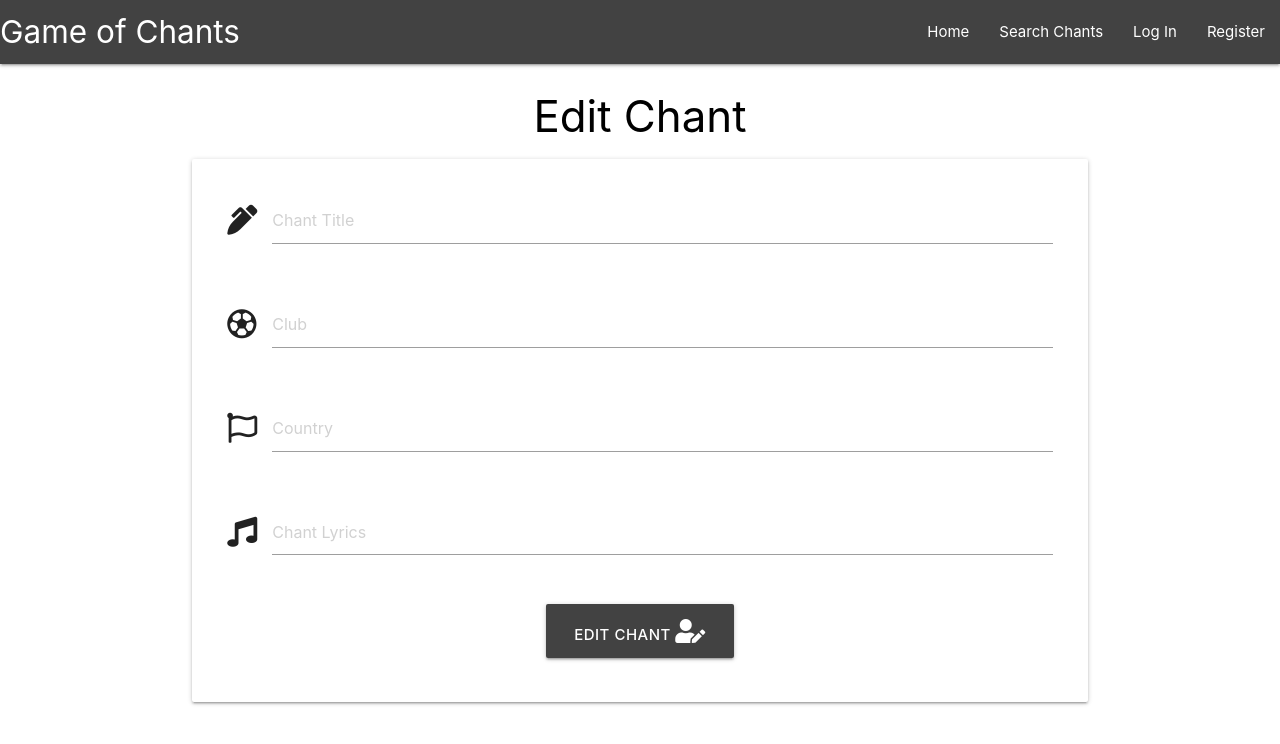
After one commit to RoyoftheRavers/football_game_of_chants, a Flask app: template templates/edit_chant.html in a window 1280 px wide. The commit adds this page. Shown: the top 744 px of the page. Run offline with Flask 2, Linux system fonts and the light colour scheme; the template is opened without the code that fills it, so the values that code supplies are empty; some libraries are stand-ins or nearby versions.

Commit message:
Wire up Edit and Save buttons

```diff
--- a/app.py
+++ b/app.py
@@ -153,6 +153,12 @@ def add_chant():
     return render_template("add_chant.html")
 
 
+@app.route("/edit_chant/<chant_id>", methods=["GET", "POST"])
+def edit_chant(chant_id):
+    chant = mongo.db.chants.find_one({"_id": ObjectId(chant_id)})
+    return render_template("edit_chant.html", chant=chant)
+
+
 if __name__ == "__main__":
     app.run(host=os.environ.get("IP"),
             port=int(os.environ.get("PORT")),
--- a/templates/chants.html
+++ b/templates/chants.html
@@ -16,7 +16,7 @@
                 <div>Country: {{ chant.country }}</div><br>
                 <div><span>Chant Lyrics for "</span>{{ chant.chant_title }}":</div>
                 <p><em>{{ chant.chant_lyrics }}</em></p>
-                <a href="" class="btn-small red">Edit</a>
+                <a href="{{ url_for('edit_chant', chant_id=chant._id) }}" class="btn-small red">Edit</a>
                 <a href="" class="btn-small green">Save</a>
             </div>
         {% endfor %}
--- /dev/null
+++ b/templates/edit_chant.html
@@ -0,0 +1,53 @@
+{% extends "base.html" %}
+{% block content %}
+
+    <h3 class="black-text darken-4 center-align">Edit Chant</h3>
+
+    <div class="row card-panel">
+        <form class="col s12" method="POST" action="{{ url_for('edit_chant', chant_id=chant._id) }}">
+            <!--Chant Title-->
+            <div class="row">
+                <div class="input-field col s12">
+                    <i class="fas fa-pen-alt prefix"></i>
+                    <input placeholder="Chant Title" id="chant_title" name="chant_title" minlength="1" maxlength="50" type="text" class="validate" required>
+                    <label for="chant_title"></label>
+                </div>
+            </div>
+            <!--Club-->
+            <div class="row">
+                <div class="input-field col s12">
+                    <i class="far fa-futbol prefix"></i>
+                    <input placeholder="Club" id="club_name" name="club_name" minlength="1" maxlength="50" type="text" class="validate" required>
+                    <label for="club_name"></label>
+                </div>
+            </div>
+            <!--Country-->
+            <div class="row">
+                <div class="input-field col s12">
+                    <i class="far fa-flag prefix"></i>
+                    <input placeholder="Country" id="country" name="country" minlength="5" maxlength="50" type="text" class="validate" required>
+                    <label for="country"></label>
+                </div>
+            </div>
+            <!--Chant Lyrics-->
+            <div class="row">
+                <div class="input-field col s12">
+                    <i class="fas fa-music prefix"></i>
+                    <textarea placeholder="Chant Lyrics" id="chant_lyrics" name="chant_lyrics"
+                    minlength="20" maxlength="500" type="text" class="materialize-textarea validate"></textarea>
+                    <label for="chant_lyrics"></label>
+                </div>
+            </div>
+            <!--Submit Button-->
+            <div class="row">
+                <div class="col s12 center-align">
+                    <button class="btn-large grey darken-3" type="submit">
+                        <span><strong>Edit Chant </strong></span>
+                        <i class="fas fa-user-edit"></i>
+                    </button>
+                </div>
+            </div>
+        </form>
+    </div>
+
+{% endblock %}
```
